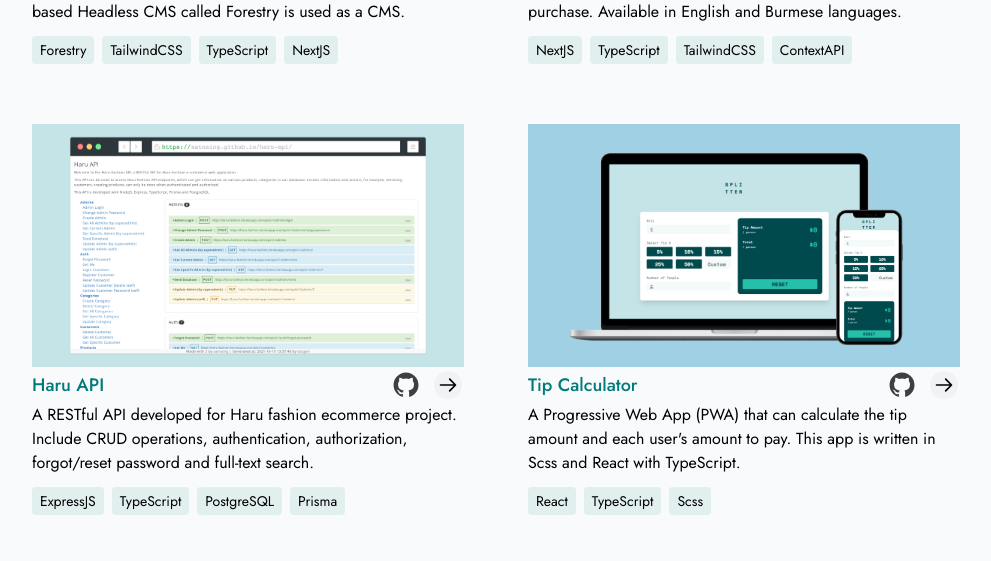
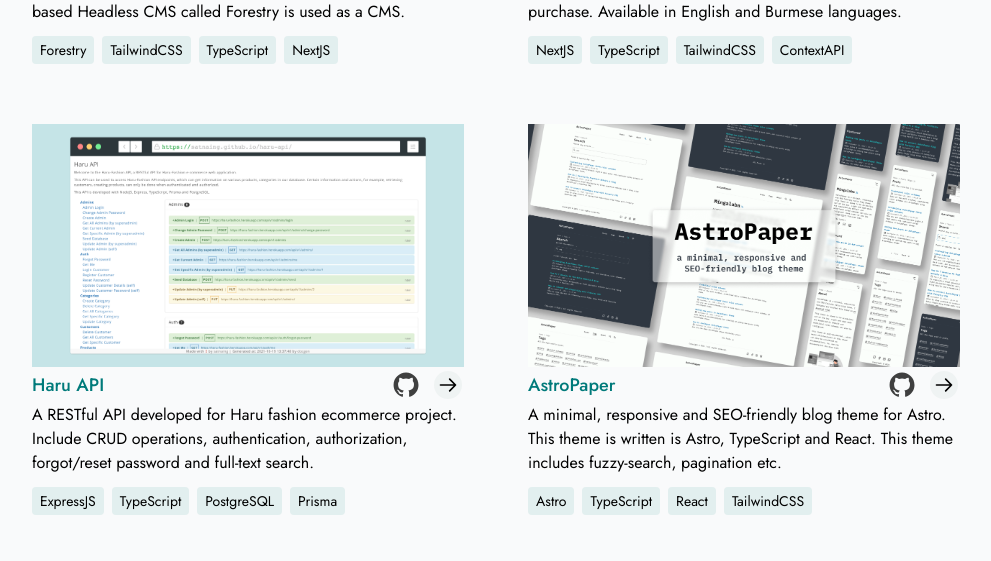
Before and after one commit to Muray1008/portfolio, a Next.js app: page / in a window 1280 px wide. Shown: the part 2140-2701 px from the top of the page, without its empty margins (144-1135 px from the left). Built offline with nearby package versions, Linux system fonts and the light colour scheme; no server answers.

Commit message:
Add AstroPaper in project section

```diff
--- a/sections/ProjectSection.tsx
+++ b/sections/ProjectSection.tsx
@@ -12,6 +12,7 @@ import satnaingBlog from "public/projects/satnaing-blog.png";
 import haruFashion from "public/projects/haru-fashion.png";
 import haruApi from "public/projects/haru-api.png";
 import tipCalculator from "public/projects/tip-calculator.png";
+import astroPaper from "public/projects/astro-paper.png";
 
 const ProjectSection: React.FC = () => {
   const { theme } = useTheme();
@@ -123,24 +124,41 @@ const projects = [
     bgColor: "bg-[#C5E4E7]",
   },
   {
-    title: "Tip Calculator",
+    title: "AstroPaper",
     type: "Frontend",
     image: (
       <Image
-        src={tipCalculator}
-        // width={1440}
-        // height={685}
+        src={astroPaper}
         layout="fill"
-        alt="Tip Calculator"
+        alt="AstroPaper"
         className="transition-transform duration-500 hover:scale-110 object-cover"
       />
     ),
-    desc: "A Progressive Web App (PWA) that can calculate the tip amount and each user's amount to pay. This app is written in Scss and React with TypeScript.",
-    tags: ["React", "TypeScript", "Scss"],
+    desc: "A minimal, responsive and SEO-friendly blog theme for Astro. This theme is written is Astro, TypeScript and React. This theme includes fuzzy-search, pagination etc.",
+    tags: ["Astro", "TypeScript", "React", "TailwindCSS"],
     liveUrl: "https://splitter-sn.netlify.app/",
     codeUrl: "https://github.com/satnaing/tip-calculator",
     bgColor: "bg-[#9FD0E3]",
   },
+  // {
+  //   title: "Tip Calculator",
+  //   type: "Frontend",
+  //   image: (
+  //     <Image
+  //       src={tipCalculator}
+  //       // width={1440}
+  //       // height={685}
+  //       layout="fill"
+  //       alt="Tip Calculator"
+  //       className="transition-transform duration-500 hover:scale-110 object-cover"
+  //     />
+  //   ),
+  //   desc: "A Progressive Web App (PWA) that can calculate the tip amount and each user's amount to pay. This app is written in Scss and React with TypeScript.",
+  //   tags: ["React", "TypeScript", "Scss"],
+  //   liveUrl: "https://splitter-sn.netlify.app/",
+  //   codeUrl: "https://github.com/satnaing/tip-calculator",
+  //   bgColor: "bg-[#9FD0E3]",
+  // },
 ];
 
 export default ProjectSection;
```
Also changed, not shown: public/projects/astro-paper.png (added).
